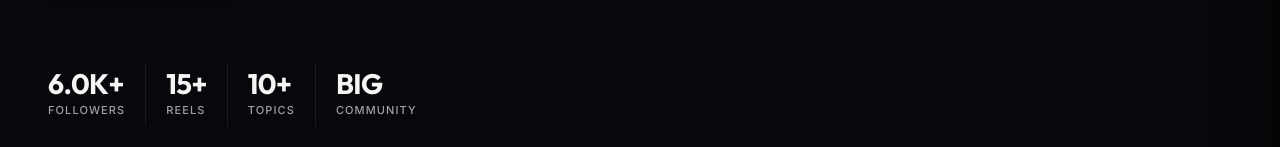
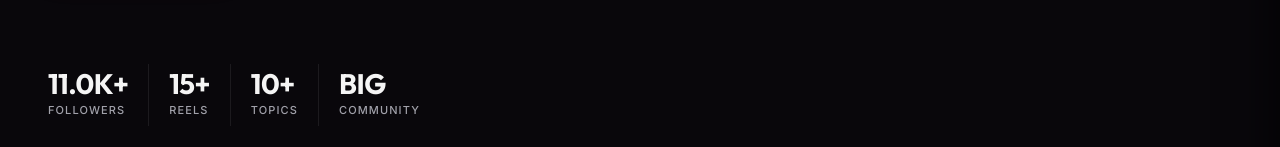
Before and after one commit to joyandrew-github/Learn-with-Jackie-Juli, a React (Vite) app: page / in a window 1280 px wide. Shown: the part 582-729 px from the top of the page. Built offline with nearby package versions, Linux system fonts and the light colour scheme.

Commit message:
feat(Hero): Update followers count in Hero component

```diff
--- a/src/components/Hero/Hero.jsx
+++ b/src/components/Hero/Hero.jsx
@@ -12,7 +12,7 @@ const FLOATING_CARDS = [
 ];
 
 const STATS = [
-  { value: "6.0K+", label: "FOLLOWERS" },
+  { value: "11.0K+", label: "FOLLOWERS" },
   { value: "15+", label: "REELS" },
   { value: "10+", label: "TOPICS" },
   { value: "BIG", label: "COMMUNITY" },
```
